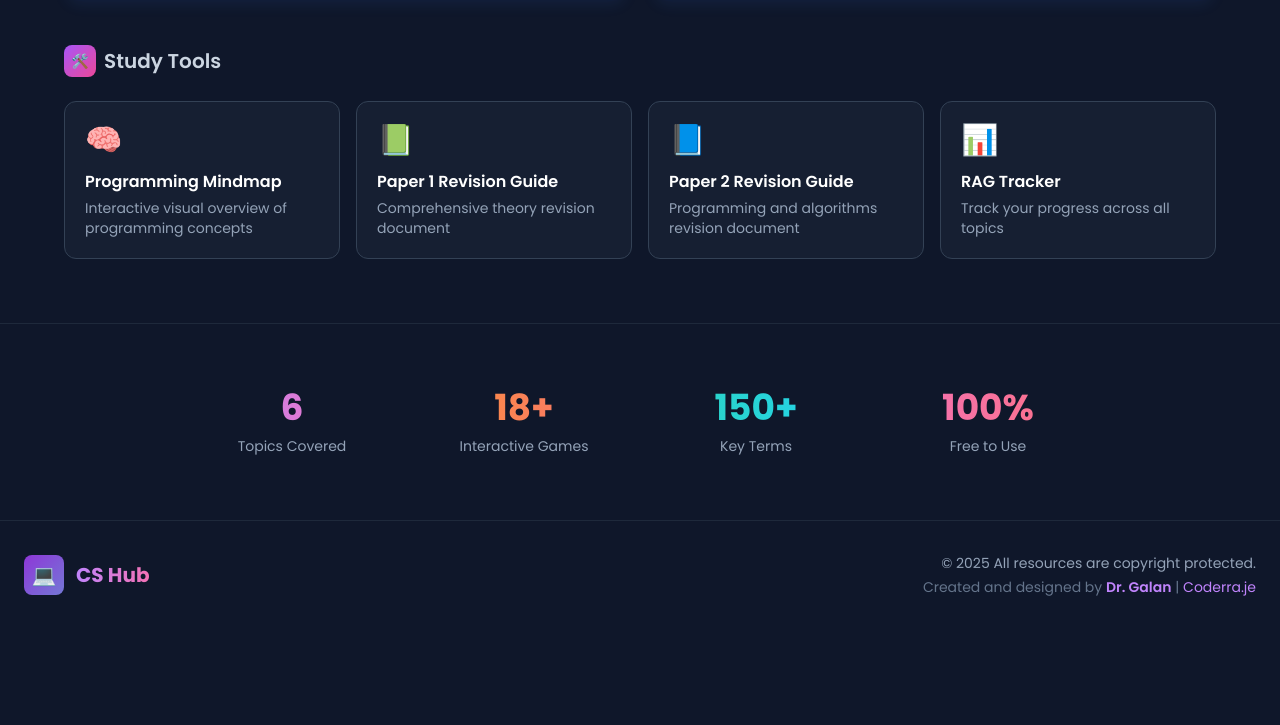
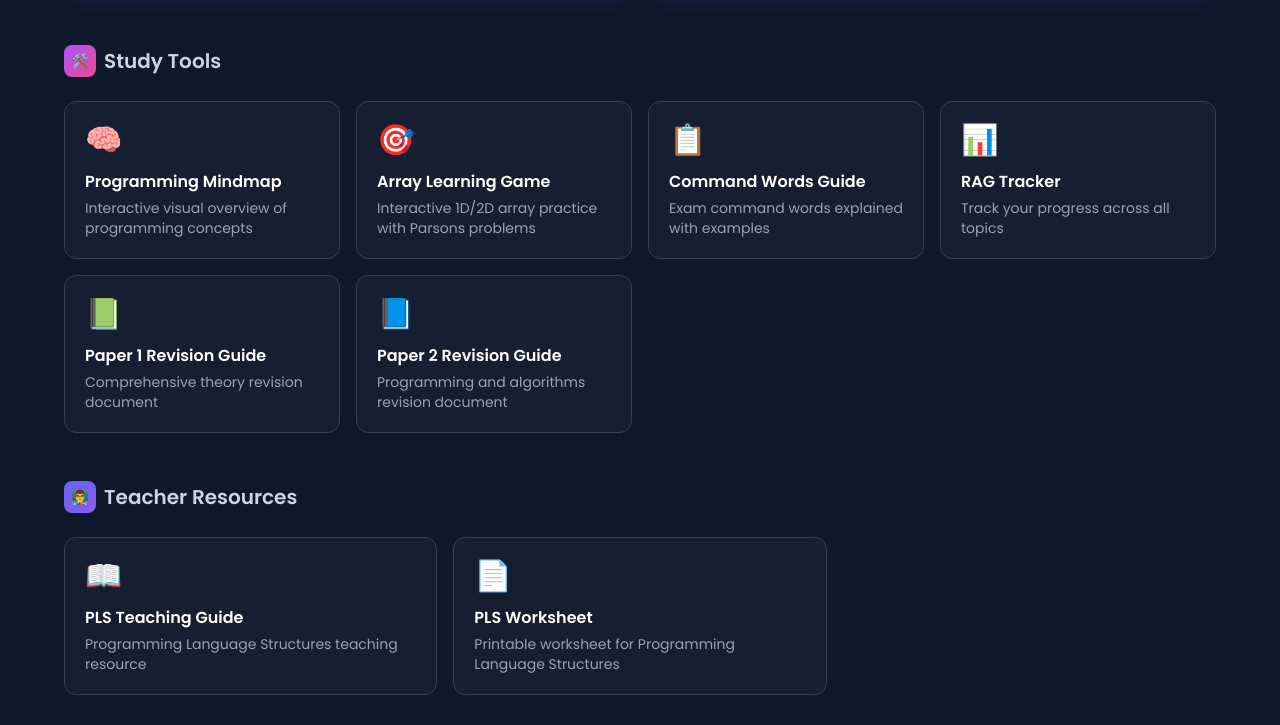
Before and after one commit to jgalan247/GCSE_homepage, a plain HTML site: page index.html in a window 1280 px wide. Shown: the part 2155-2880 px from the top of the page. Before the commit the page ends 2784 px from the top, so only its background shows below. Drawn offline with nearby package versions, Linux system fonts and the light colour scheme.

Commit message:
Update index page with new resources
- Add Array Learning Game to Study Tools
- Add Command Words Guide to Study Tools
- Add new Teacher Resources section with PLS teaching guide and worksheet

Co-Authored-By: Claude Opus 4.5 <noreply@anthropic.com>

```diff
--- a/index.html
+++ b/index.html
@@ -331,7 +331,7 @@
             </div>
 
             <!-- Study Tools -->
-            <div class="max-w-6xl mx-auto">
+            <div class="max-w-6xl mx-auto mb-12">
                 <h3 class="text-xl font-semibold text-slate-300 mb-6 flex items-center gap-2">
                     <span class="w-8 h-8 rounded-lg bg-gradient-to-br from-purple-500 to-pink-500 flex items-center justify-center text-sm">🛠️</span>
                     Study Tools
@@ -342,6 +342,27 @@
                             <div class="text-3xl mb-3">🧠</div>
                             <h4 class="font-semibold text-white mb-1 group-hover:text-purple-300 transition-colors">Programming Mindmap</h4>
                             <p class="text-slate-400 text-sm">Interactive visual overview of programming concepts</p>
+                        </div>
+                    </a>
+                    <a href="array-learning-game.html" class="card-hover group">
+                        <div class="rounded-xl bg-slate-800/50 border border-slate-700 p-5 hover:border-cyan-500/50 transition-colors">
+                            <div class="text-3xl mb-3">🎯</div>
+                            <h4 class="font-semibold text-white mb-1 group-hover:text-cyan-300 transition-colors">Array Learning Game</h4>
+                            <p class="text-slate-400 text-sm">Interactive 1D/2D array practice with Parsons problems</p>
+                        </div>
+                    </a>
+                    <a href="command_words_guide.html" class="card-hover group">
+                        <div class="rounded-xl bg-slate-800/50 border border-slate-700 p-5 hover:border-rose-500/50 transition-colors">
+                            <div class="text-3xl mb-3">📋</div>
+                            <h4 class="font-semibold text-white mb-1 group-hover:text-rose-300 transition-colors">Command Words Guide</h4>
+                            <p class="text-slate-400 text-sm">Exam command words explained with examples</p>
+                        </div>
+                    </a>
+                    <a href="GCSE_CS_Edexcel_RAG_Tracker.xlsx" class="card-hover group" download>
+                        <div class="rounded-xl bg-slate-800/50 border border-slate-700 p-5 hover:border-amber-500/50 transition-colors">
+                            <div class="text-3xl mb-3">📊</div>
+                            <h4 class="font-semibold text-white mb-1 group-hover:text-amber-300 transition-colors">RAG Tracker</h4>
+                            <p class="text-slate-400 text-sm">Track your progress across all topics</p>
                         </div>
                     </a>
                     <a href="Paper1_Revision_Guide.docx" class="card-hover group" download>
@@ -358,11 +379,28 @@
                             <p class="text-slate-400 text-sm">Programming and algorithms revision document</p>
                         </div>
                     </a>
-                    <a href="GCSE_CS_Edexcel_RAG_Tracker.xlsx" class="card-hover group" download>
-                        <div class="rounded-xl bg-slate-800/50 border border-slate-700 p-5 hover:border-amber-500/50 transition-colors">
-                            <div class="text-3xl mb-3">📊</div>
-                            <h4 class="font-semibold text-white mb-1 group-hover:text-amber-300 transition-colors">RAG Tracker</h4>
-                            <p class="text-slate-400 text-sm">Track your progress across all topics</p>
+                </div>
+            </div>
+
+            <!-- Teacher Resources -->
+            <div class="max-w-6xl mx-auto">
+                <h3 class="text-xl font-semibold text-slate-300 mb-6 flex items-center gap-2">
+                    <span class="w-8 h-8 rounded-lg bg-gradient-to-br from-indigo-500 to-violet-500 flex items-center justify-center text-sm">👨‍🏫</span>
+                    Teacher Resources
+                </h3>
+                <div class="grid grid-cols-1 sm:grid-cols-2 lg:grid-cols-3 gap-4">
+                    <a href="pls_teaching_guide.html" class="card-hover group">
+                        <div class="rounded-xl bg-slate-800/50 border border-slate-700 p-5 hover:border-indigo-500/50 transition-colors">
+                            <div class="text-3xl mb-3">📖</div>
+                            <h4 class="font-semibold text-white mb-1 group-hover:text-indigo-300 transition-colors">PLS Teaching Guide</h4>
+                            <p class="text-slate-400 text-sm">Programming Language Structures teaching resource</p>
+                        </div>
+                    </a>
+                    <a href="pls_worksheet.pdf" class="card-hover group" download>
+                        <div class="rounded-xl bg-slate-800/50 border border-slate-700 p-5 hover:border-violet-500/50 transition-colors">
+                            <div class="text-3xl mb-3">📄</div>
+                            <h4 class="font-semibold text-white mb-1 group-hover:text-violet-300 transition-colors">PLS Worksheet</h4>
+                            <p class="text-slate-400 text-sm">Printable worksheet for Programming Language Structures</p>
                         </div>
                     </a>
                 </div>
```
